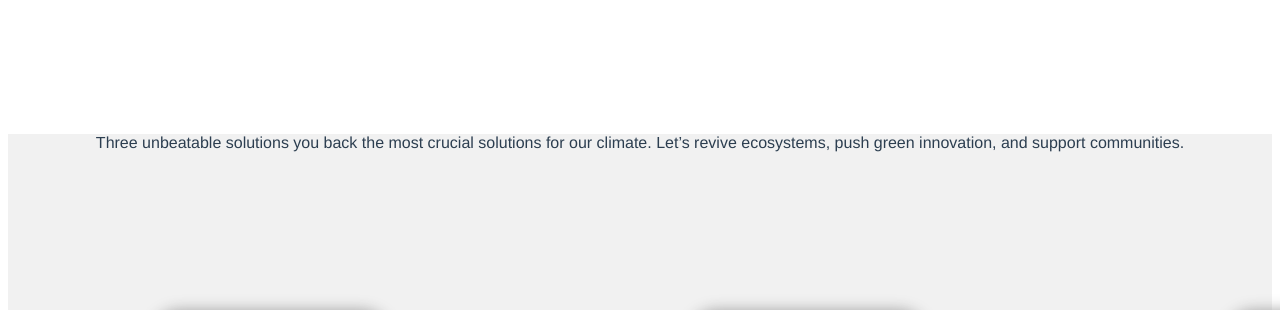
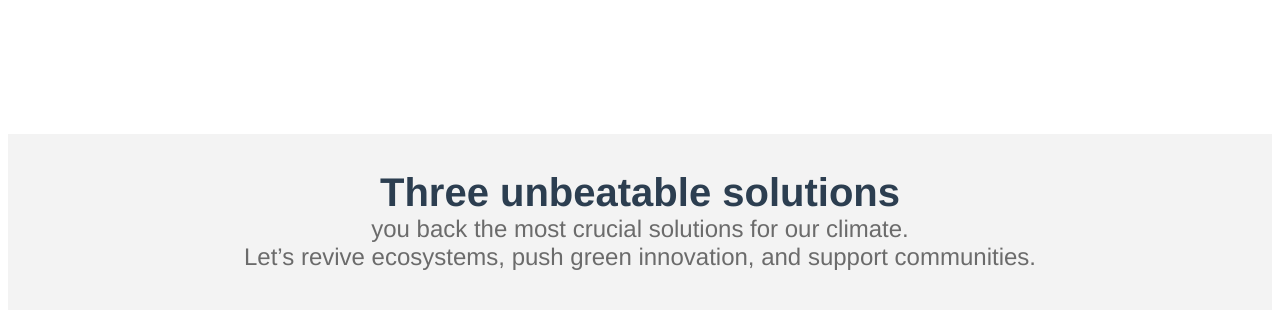
Before and after one commit to Alicerichardson28/eco-freak-frontend-with-Vue, a Vue app: page / in a window 1280 px wide. Shown: the part 1000-1310 px from the top of the page. Built offline with nearby package versions, Linux system fonts and the light colour scheme.

Commit message:
style third container

```diff
--- a/src/views/Home.vue
+++ b/src/views/Home.vue
@@ -1,10 +1,10 @@
 <template>
   <div class="home-container">
-      <div class="first-container">
+      <div class="first-content-container">
         <h1 class="header">HOW TO GO GREEN</h1>
         <br>
         <p class="paragrah-container"> A lot of people are daunted by the idea of <strong>“going green”</strong> as it may seem like one would need to make sweeping lifestyle changes to be able to make a difference. Fortunately, that’s not the case.</p>
-        <div class="second-container">
+        <div class="second-content-container">
           <h1 class="content-header">Want To Be Happier, Healthier, And More Productive? <br> Go Green.</h1>
           <br>
           <p class="content">
@@ -17,10 +17,13 @@
           live and work there.Going green means improving indoor <a href="https://elemental.green/?s=air+quality">air quality</a>, making use of natural lighting, <br>
           and using <a href="https://elemental.green/?s=eco-friendly+materials">eco-friendly materials</a> — all of which contribute to your happiness,health, and productivity. </p>
         </div>
-        <div class="third-container">
-          <p class="text-three-solutions">Three unbeatable solutions
-              you back the most crucial solutions for our climate. Let’s revive ecosystems,
-              push green innovation, and support communities.
+        <div class="third-content-container">
+        <br>
+        <br>
+          <h1 class="three-solutions">Three unbeatable solutions</h1>
+          <p class="content-three-solutions">
+              you back the most crucial solutions for our climate. <br>
+              Let’s revive ecosystems, push green innovation, and support communities.
           </p>
           <div class="card-container">
             <ul class="card">
@@ -106,14 +109,16 @@
     border-collapse: collapse;
     border-spacing: 0;
   }
-
+  strong {
+    font-weight: bold;
+  }
 
 
   .home-container{
     display: flex;
     flex-direction: row;
   }
-  .first-container {
+  .first-content-container {
     width: 25%;
     margin-top: 10em;
   }
@@ -188,14 +193,22 @@
     width: 100%;
     opacity: unset;
   }
-  .text-three-solutions{
+  .second-content-container {
+    width: 400%;
+  }
+  .three-solutions{
+    font-size: 250%;
+    font-weight: 900;
+  }
+  .content-three-solutions {
+    font-size: 150%;
+    font-weight: 500;
+    color: rgb(107, 107, 107);
+  }
+  .third-content-container{
+    background-color: #f3f3f3;
+    width: 400%;
     margin-top: 10em;
   }
-  .second-container {
-    width: 400%;
-  }
-  .third-container{
-    background-color: rgb(241, 241, 241);
-    width: 400%;
-  }
+
 </style>
```
